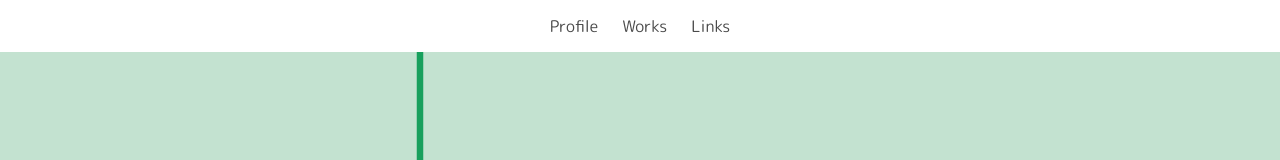
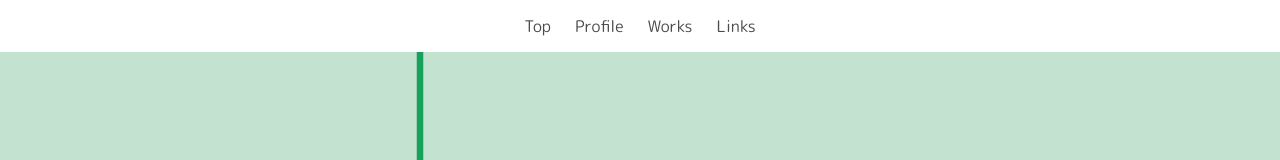
Before and after one commit to takayamaki/fusagiko.jp, a Nuxt app: page / in a window 1280 px wide. Shown: the top 160 px of the page. Built offline with nearby package versions, Linux system fonts and the light colour scheme.

Commit message:
ヘッダにトップへのページ内リンクを追加

```diff
--- a/components/headerMenu.vue
+++ b/components/headerMenu.vue
@@ -14,6 +14,9 @@
 
     <div id="navbar" class="navbar-menu">
       <div class="navbar-start">
+        <a class="navbar-item" href="#top">
+          Top
+        </a>
         <a class="navbar-item" href="#profile">
           Profile
         </a>
```
